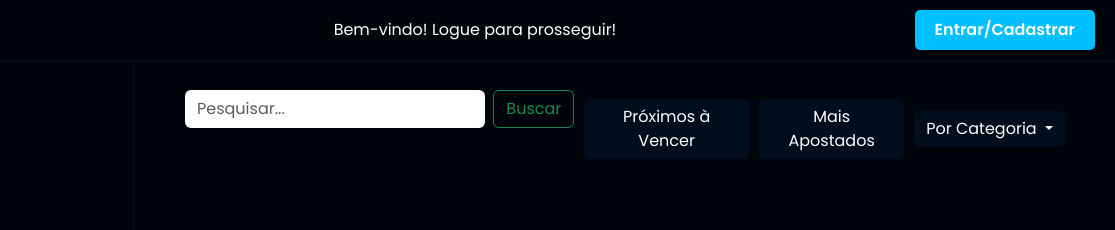
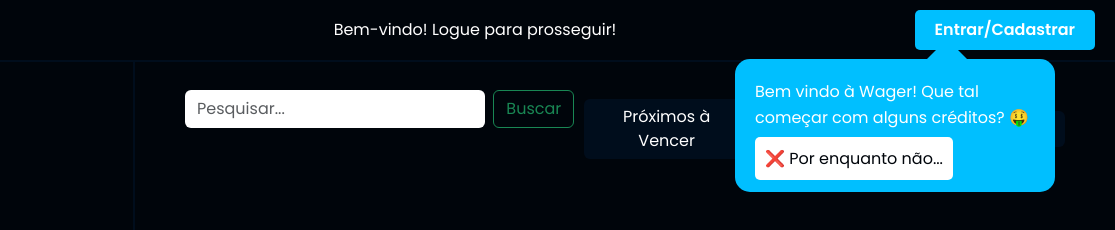
Before and after one commit to JheniferLais/ProjetoIntegradorII-BetPlatform, a website: page Projeto/src/view/Home/home.html in a window 1280 px wide. Shown: the top 230 px of the page, 165-1280 px from the left. Drawn offline with nearby package versions, Linux system fonts and the light colour scheme; no server answers.

Commit message:
Feat: wallet alert popup with close function applied (no integration)

```diff
--- a/Projeto/src/view/Events/event.css
+++ b/Projeto/src/view/Events/event.css
@@ -226,3 +226,33 @@ form .feedbackNaoApostado{
     text-align: center;
     color: red;
 }
+.wallet-alert{
+    margin: 0 auto;
+    background: #7e57c2;
+    font-family: 'open sans';
+    font-size: 0.85em;
+    line-height: 1.6em;
+    border-radius: 15px;
+    width: 300px;
+    height: auto;
+    color: #fff;
+    padding: 20px;
+    margin-top: 30px;
+    position: absolute;
+    top: 0;
+    left: 0;
+    z-index: 100;
+}
+.wallet-alert:after{ /*Triangulo*/
+    content: "";
+    width: 0;
+    height: 0;
+    position: absolute;
+    border-left: 20px solid transparent;
+    border-right: 20px solid transparent;
+    /*Faz seta "apontar para baixo. Definir o valor como 'top' fará ela "apontar para cima" */
+    /*Aqui entra a cor da "aba" do balão */
+    border-bottom: 20px solid #7e57c2;
+    top: -20px; /*localização. Experimente alterar para 'bottom'*/
+    left: 20%;
+}
--- a/Projeto/src/view/Home/home.css
+++ b/Projeto/src/view/Home/home.css
@@ -354,3 +354,46 @@ form .feedbackNaoCriado{
     text-align: center;
     color: red;
 }
+.wallet-alert{
+    margin: 0 auto;
+    background: #00BFFF;
+    font-family: 'open sans';
+    font-size: 1em;
+    line-height: 1.6em;
+    border-radius: 15px;
+    width: 320px;
+    height: auto;
+    color: #fff;
+    padding: 20px;
+    margin-top: 30px;
+    position: absolute;
+    top: 29px;
+    right: 60px;
+    z-index: 100;
+}
+.wallet-alert:after{ /*Triangulo*/
+    content: "";
+    width: 0;
+    height: 0;
+    position: absolute;
+    border-left: 20px solid transparent;
+    border-right: 20px solid transparent;
+    border-bottom: 20px solid #00BFFF;
+    top: -20px;
+    left: 60%;
+}
+.close-wallet-alert{
+    background-color: #fff;
+    color: #00050B;
+    cursor: pointer;
+    padding: 10px;
+    border-radius: 5px;
+    margin-left: 0px;
+    width: 280px;
+    transition: background-position 800ms ease-out .001s;
+}
+.close-wallet-alert:hover{
+    transform: scale(0.95);
+    background-color: #f44848;
+    color: #fff;
+}
--- a/Projeto/src/view/Home/home.html
+++ b/Projeto/src/view/Home/home.html
@@ -27,16 +27,22 @@
         </div>
         <!-- Icones da Carteira e Sair -->
         <div class="header-right">
-            <a id="walletLink" style="text-decoration: none;">
+            <a id="walletLink" style="text-decoration: none; position: relative;">
                 <div class="balance">
                     <span class="wallet-icon">💼</span>
                     <span id="balance-value">...</span>
                 </div>
             </a>
+            <div class="wallet-alert" id="wallet-alert">
+                <p>
+                Bem vindo à Wager!
+                Que tal começar com alguns créditos? 🤑
+                </p>
+                <buttom id="close-wallet-alert" class="close-wallet-alert"> ❌ Por enquanto não...</buttom>
+            </div>
             <button id="signUpButton" class="logout-btn">Entrar/Cadastrar</button>
         </div>
     </header>
-
     <!-- Sidebar lateral -->
     <div class="sidebar">
         <ul class="sidebar-list">
--- a/Projeto/src/view/Home/home.js
+++ b/Projeto/src/view/Home/home.js
@@ -4,6 +4,9 @@ document.addEventListener("DOMContentLoaded", async () => {
 
     // Redireciona para a página de Cadastro ao clicar em "Sair"...
     document.getElementById('signUpButton').addEventListener('click', openSignUpPage);
+
+    // Fecha o popup de alerta da carteira
+    document.getElementById('close-wallet-alert').addEventListener('click', closeWalletAlert);
 
     // Redireciona para a página da Carteira ao clicar na seção de saldo...
     document.getElementById('walletLink').addEventListener('click', openWalletPage);
@@ -102,6 +105,15 @@ function closePopUpCadastrarEvento(){
         blur.style.display = 'none';
     }
     document.getElementById('registerEventForm').reset();
+}
+
+function closeWalletAlert(){
+    document.querySelector('.wallet-alert').style.display = 'none';
+
+    const walletAlert = document.querySelector('.waalletAlert');
+    if(walletAlert){
+        walletAlert.style.display = 'none';
+    }
 }
 
 
```
